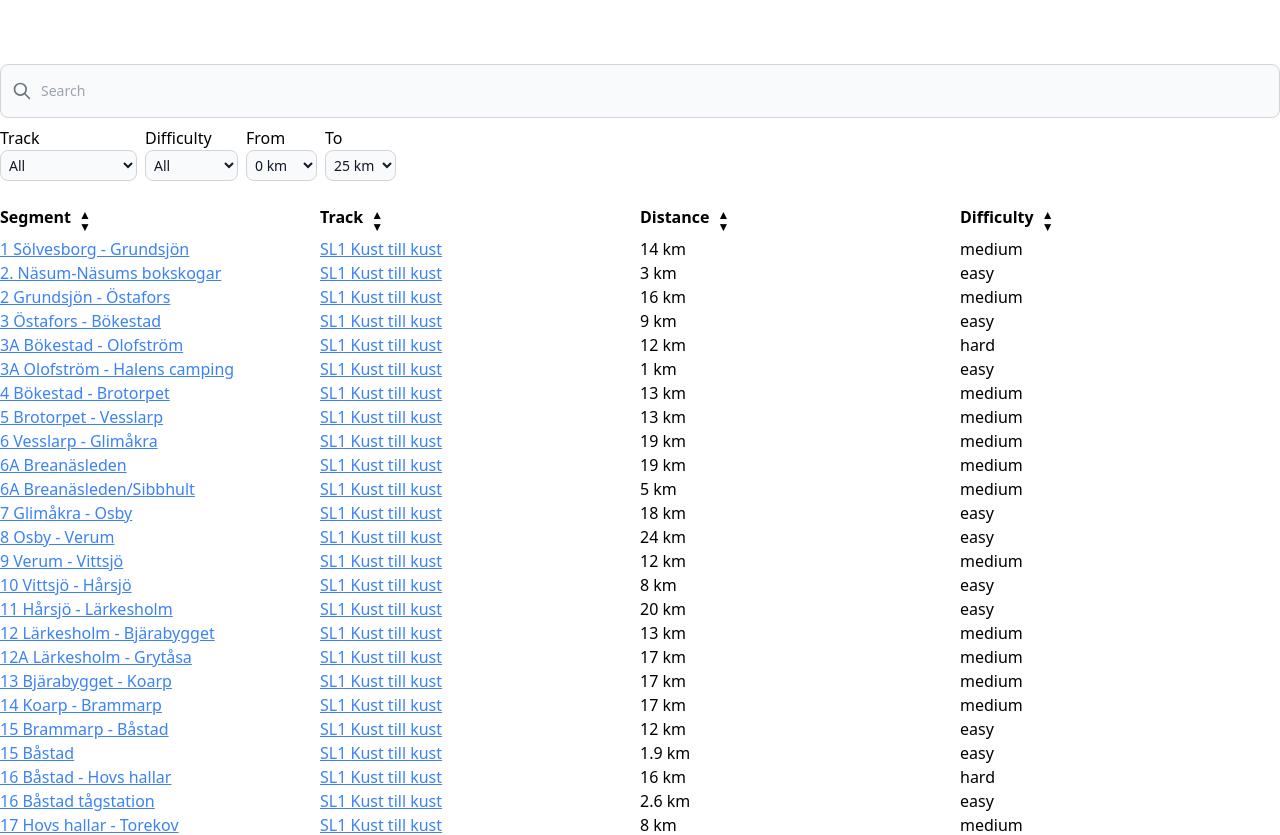
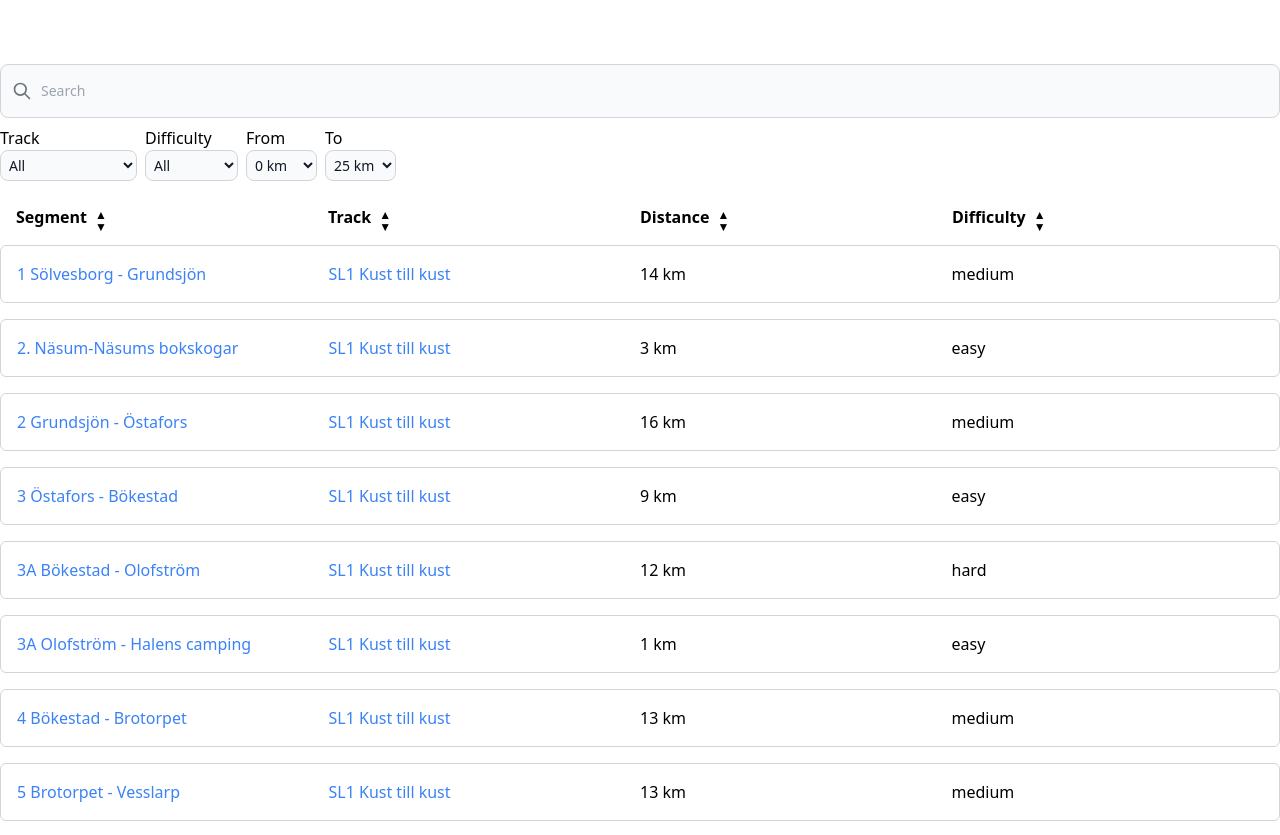
Before and after one commit to hnrkcode/skaneleden-react-app, a React (Vite) app: page / in a window 1280 px wide. Shown: the top 835 px of the page. Built offline with nearby package versions, Linux system fonts and the light colour scheme.

Commit message:
Fix styling for list headers and items

```diff
--- a/src/components/SegmentListHeader.tsx
+++ b/src/components/SegmentListHeader.tsx
@@ -9,5 +9,5 @@ export default function SegmentListHeader({ onSort }: SegmentListHeaderProps) {
     <SegmentListHeaderTitle key={title} title={title} onSort={onSort} />
   ));
 
-  return <div className="flex flex-row">{titles}</div>;
+  return <div className="flex flex-row px-4">{titles}</div>;
 }
--- a/src/components/SegmentListItem.tsx
+++ b/src/components/SegmentListItem.tsx
@@ -20,13 +20,16 @@ export default function SegmentListItem({ index, row }: SegmentListItemProps) {
   const distanceInKm = `${row.distance / 1000} km`;
 
   return (
-    <div key={index} className="flex flex-row">
+    <div
+      key={index}
+      className="flex flex-row my-2 p-4 rounded-md border border-gray-300"
+    >
       <div className="basis-1/4">
         <a
           href={`https://www.skaneleden.se/etapp/${row.segment.slug}`}
           target="_blank"
           rel="noreferrer"
-          className="text-blue-500 hover:text-blue-700 visited:text-purple-500 underline"
+          className="text-blue-500 hover:text-blue-700 visited:text-purple-500 hover:underline"
         >
           {row.segment.name}
         </a>
@@ -36,7 +39,7 @@ export default function SegmentListItem({ index, row }: SegmentListItemProps) {
           href={`https://www.skaneleden.se/delled/${row.track.slug}`}
           target="_blank"
           rel="noreferrer"
-          className="text-blue-500 hover:text-blue-700 visited:text-purple-500 underline"
+          className="text-blue-500 hover:text-blue-700 visited:text-purple-500 hover:underline"
         >
           {row.track.name}
         </a>
```
